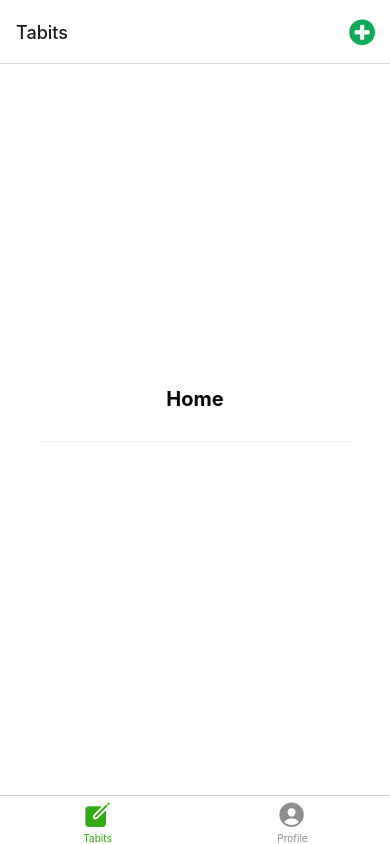
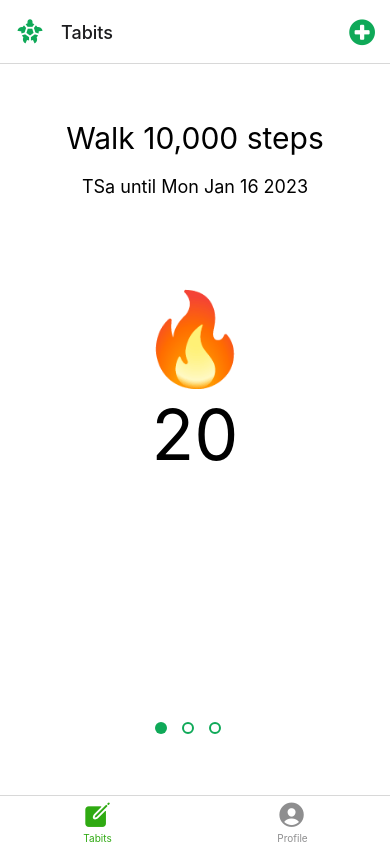
Before and after one commit to yesh0907/Tabit, a React Native app: screen /Root in a window 390 px wide. Built offline with nearby package versions, Linux system fonts and the light colour scheme; what expo-linking would draw is missing.

Commit message:
Implement UI for tabits page

```diff
--- /dev/null
+++ b/components/Indicator.tsx
@@ -0,0 +1,34 @@
+import { StyleSheet } from "react-native";
+import Colors from "../constants/Colors";
+
+import { View } from "./Themed";
+
+type IndicatorProps = {
+    active: boolean,
+}
+
+export default function Indicator({ active }: IndicatorProps) {
+    return (
+        <View style={active ? styles.indicatorActive : styles.indicator} />
+    )
+}
+
+const styles = StyleSheet.create({
+    indicatorActive: {
+        width: 12,
+        height: 12,
+        backgroundColor: Colors.green,
+        borderRadius: 40,
+        borderColor: Colors.green,
+        marginRight: 15,
+    },
+    indicator: {
+        width: 12,
+        height: 12,
+        backgroundColor: "white",
+        borderRadius: 40,
+        borderColor: Colors.green,
+        borderWidth: 2,
+        marginRight: 15,
+    },
+});
--- /dev/null
+++ b/components/SwipeIndicators.tsx
@@ -0,0 +1,29 @@
+import { StyleSheet } from "react-native";
+
+import { View } from "./Themed";
+import { Tabit as TabitInterface } from "../reducers/tabitsSlice";
+import Indicator from "./Indicator";
+
+type SwipeIndicatorsProps = {
+    tabits: TabitInterface[],
+    current: number,
+}
+
+export default function SwipeIndicators({ tabits, current }: SwipeIndicatorsProps) {
+    const indicators = tabits.map(
+        (tabit, index) => <Indicator key={index} active={index === current} />
+    );
+
+    return (
+        <View style={styles.container}>
+            {indicators}
+        </View>
+    )
+}
+
+const styles = StyleSheet.create({
+    container: {
+        flexDirection: "row",
+        height: '10%',
+    }
+})
--- /dev/null
+++ b/components/Tabit.tsx
@@ -0,0 +1,86 @@
+import React from "react";
+import { StyleSheet } from "react-native";
+
+import { View, Text } from "./Themed";
+import { Tabit as TabitInterface } from '../reducers/tabitsSlice';
+import Layout from '../constants/Layout';
+import Indicator from "./Indicator";
+
+type TabitProps = {
+    tabit: TabitInterface,
+}
+
+export default function Tabit({ tabit }: TabitProps) {
+
+    function mapDaysToString(days: number[]) {
+        let result = "";
+        const mapping = [
+            "M",
+            "T",
+            "W",
+            "Th",
+            "F",
+            "Sa",
+            "Su"
+        ];
+        for (let i = 0; i < days.length; i++) {
+            result += mapping[days[i]];
+        }
+        return result;
+    }
+
+    return (
+        <View style={styles.container}>
+            <View style={{
+                flex: 1,
+                justifyContent: 'center',
+                alignItems: 'center',
+            }}>
+                <Text style={styles.name}>{tabit.name}</Text>
+                <Text style={styles.detail}>
+                    {mapDaysToString(tabit.freq)} until {tabit.end}
+                </Text>
+            </View>
+            <View style={{
+                flex: 2, justifyContent: 'flex-start',
+                alignItems: 'center',
+            }}>
+                <Text style={styles.fireEmoji}>
+                    🔥
+                </Text>
+                <Text style={styles.streak}>
+                    {tabit.streak}
+                </Text>
+            </View>
+        </View>
+    )
+}
+
+const styles = StyleSheet.create({
+    container: {
+        flex: 1,
+        justifyContent: 'center',
+        alignItems: 'center',
+        width: Layout.window.width,
+        paddingHorizontal: 20,
+    },
+    name: {
+        fontSize: 30,
+        marginBottom: 20,
+        textAlign: 'center',
+    },
+    detail: {
+        fontSize: 18,
+        marginBottom: 30,
+        flexShrink: 1,
+        textAlign: 'center',
+    },
+    fireEmoji: {
+        fontSize: 90,
+        textAlign: 'center',
+    },
+    streak: {
+        fontSize: 70,
+        textAlign: 'center'
+    },
+});
--- a/navigation/index.tsx
+++ b/navigation/index.tsx
@@ -3,7 +3,7 @@
  * https://reactnavigation.org/docs/getting-started
  *
  */
-import { FontAwesome, Ionicons } from '@expo/vector-icons';
+import { FontAwesome, Ionicons, MaterialCommunityIcons } from '@expo/vector-icons';
 import { createBottomTabNavigator } from '@react-navigation/bottom-tabs';
 import { NavigationContainer, DefaultTheme, DarkTheme } from '@react-navigation/native';
 import { createNativeStackNavigator } from '@react-navigation/native-stack';
@@ -93,6 +93,9 @@ function BottomTabNavigator() {
               />
             </Pressable>
           ),
+          headerLeft: () => (
+            <MaterialCommunityIcons size={30} name="turtle" color={Colors.green} style={{ marginLeft: 15 }} />
+          )
         })}
       />
       <BottomTab.Screen
--- a/screens/HomeScreen.tsx
+++ b/screens/HomeScreen.tsx
@@ -1,7 +1,10 @@
-import { StyleSheet } from 'react-native';
+import React from 'react';
+import { ScrollView, StyleSheet } from 'react-native';
 
 import { Text, View } from '../components/Themed';
 import { RootTabScreenProps, useAppSelector } from '../types';
+import Tabit from '../components/Tabit';
+import SwipeIndicators from '../components/SwipeIndicators';
 
 export default function HomeScreen({ navigation }: RootTabScreenProps<'Home'>) {
   const tabits = useAppSelector(state => state.tabits);
@@ -9,8 +12,16 @@ export default function HomeScreen({ navigation }: RootTabScreenProps<'Home'>) {
 
   return (
     <View style={styles.container}>
-      <Text style={styles.title}>Home</Text>
-      <View style={styles.separator} lightColor="#eee" darkColor="rgba(255,255,255,0.1)" />
+      <ScrollView
+        horizontal
+        pagingEnabled
+        showsHorizontalScrollIndicator={false}
+      >
+        <Tabit tabit={tabits[0]} />
+        <Tabit tabit={tabits[1]} />
+        <Tabit tabit={tabits[2]} />
+      </ScrollView>
+      <SwipeIndicators tabits={tabits} current={0} />
     </View>
   );
 }
@@ -21,13 +32,4 @@ const styles = StyleSheet.create({
     alignItems: 'center',
     justifyContent: 'center',
   },
-  title: {
-    fontSize: 20,
-    fontWeight: 'bold',
-  },
-  separator: {
-    marginVertical: 30,
-    height: 1,
-    width: '80%',
-  },
 });
```
